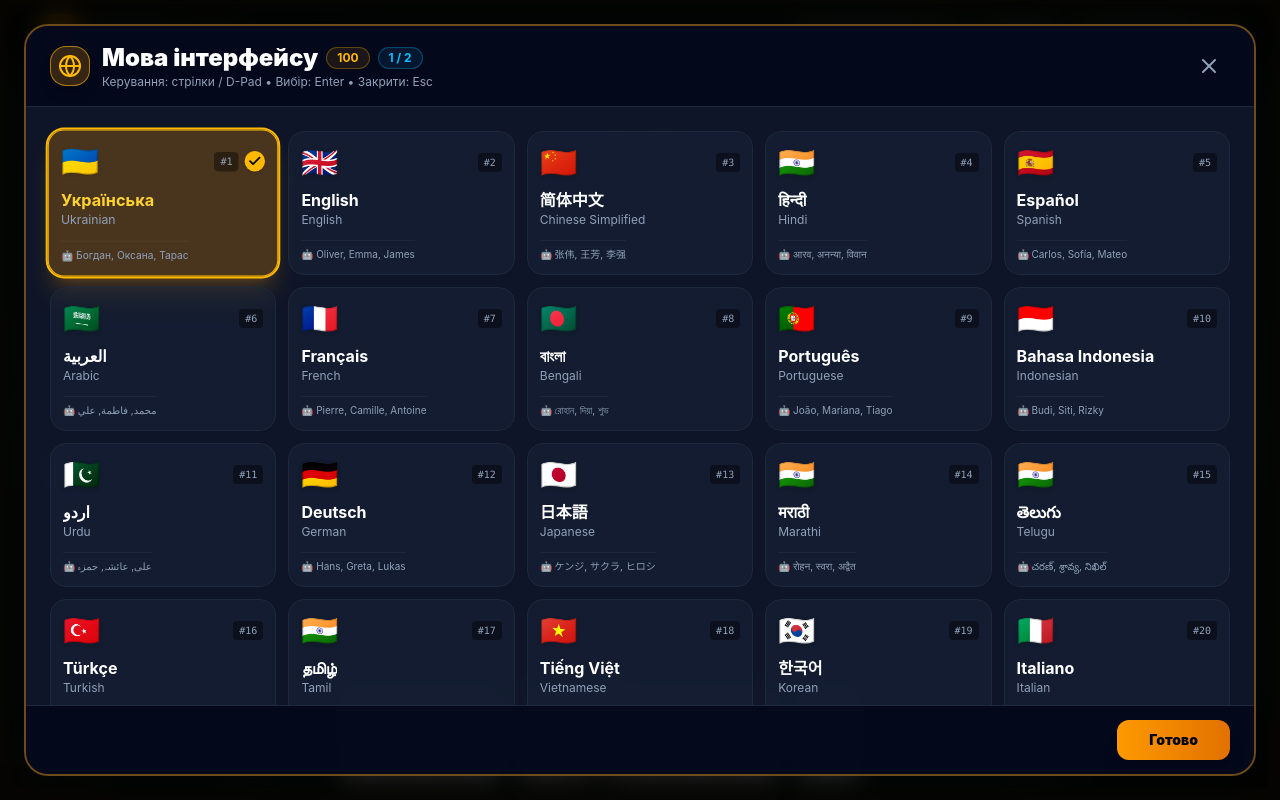
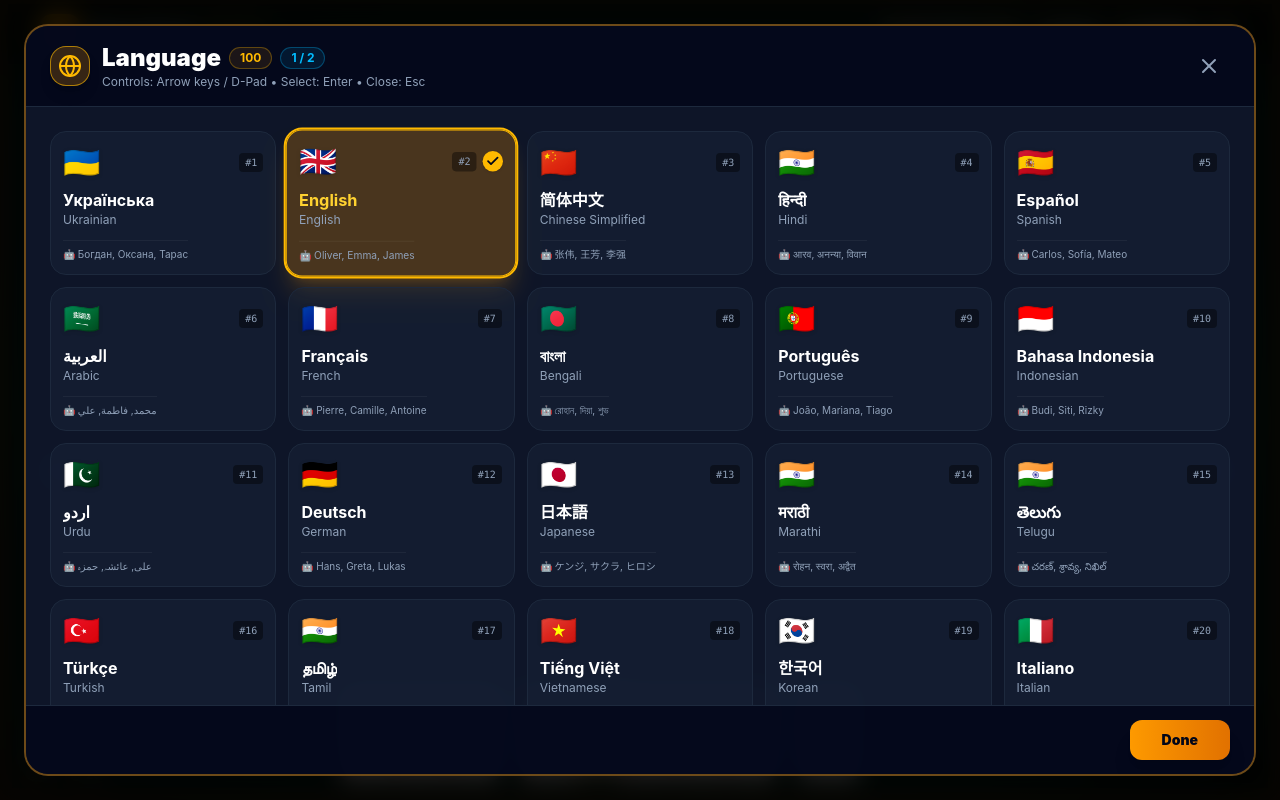
Before and after one commit to fido2465724100-creator/sevens-and-nines, a React (Vite) app: page / in a window 1280 px wide. Built offline with nearby package versions, Linux system fonts and the light colour scheme.

Commit message:
feat: set English as default language for global release

```diff
--- a/src/App.tsx
+++ b/src/App.tsx
@@ -22,10 +22,10 @@ import { LanguageSelectModal } from './components/LanguageSelectModal';
 import { InitialGameModeModal } from './components/InitialGameModeModal';
 
 export const App: React.FC = () => {
-  // Language (100 languages supported - Ukrainian default)
+  // Language (100 languages supported - English default for global release)
   const [language, setLanguage] = useState<Language>(() => {
     const saved = localStorage.getItem('nines_lang');
-    return saved && LANGUAGES_MAP[saved] ? saved : 'uk';
+    return saved && LANGUAGES_MAP[saved] ? saved : 'en';
   });
 
   // 2-Step Onboarding sequence on first launch:
```
